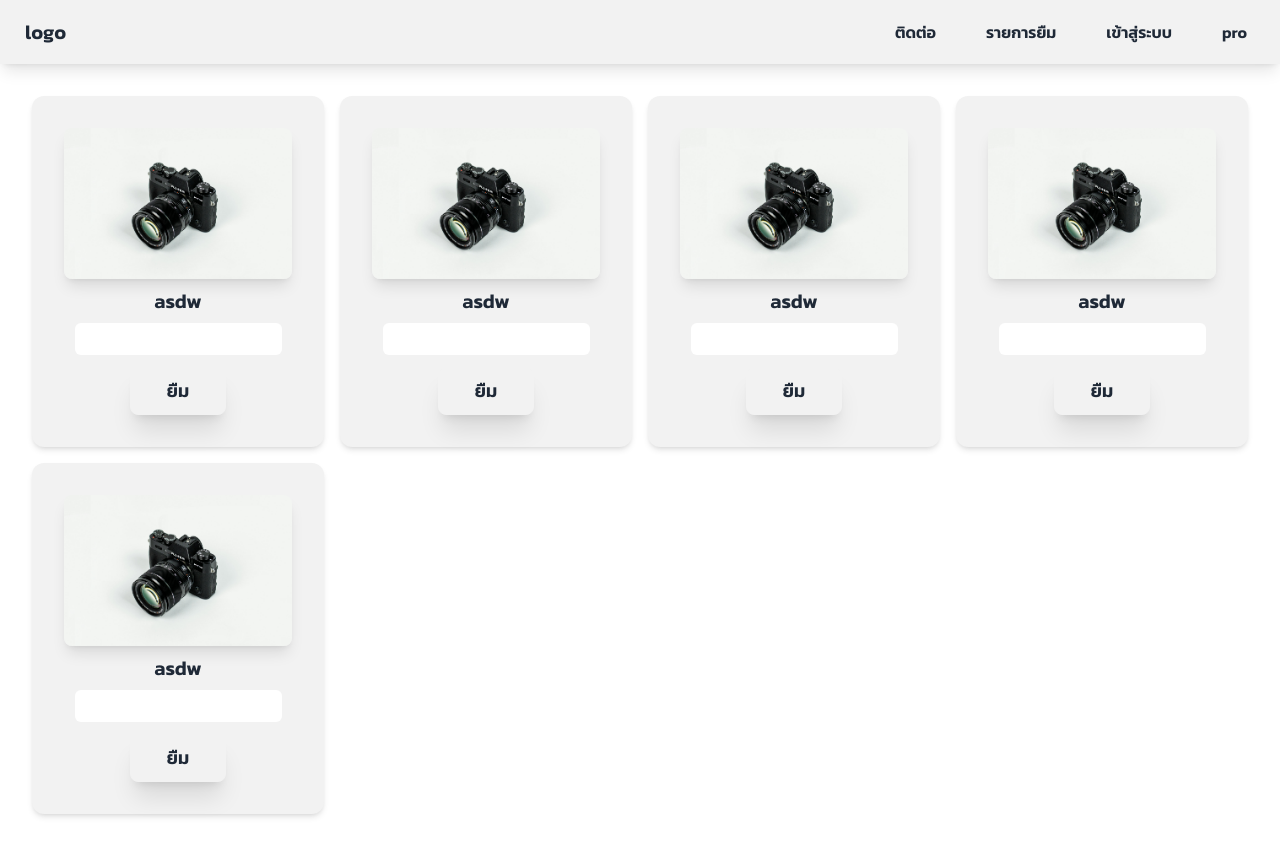
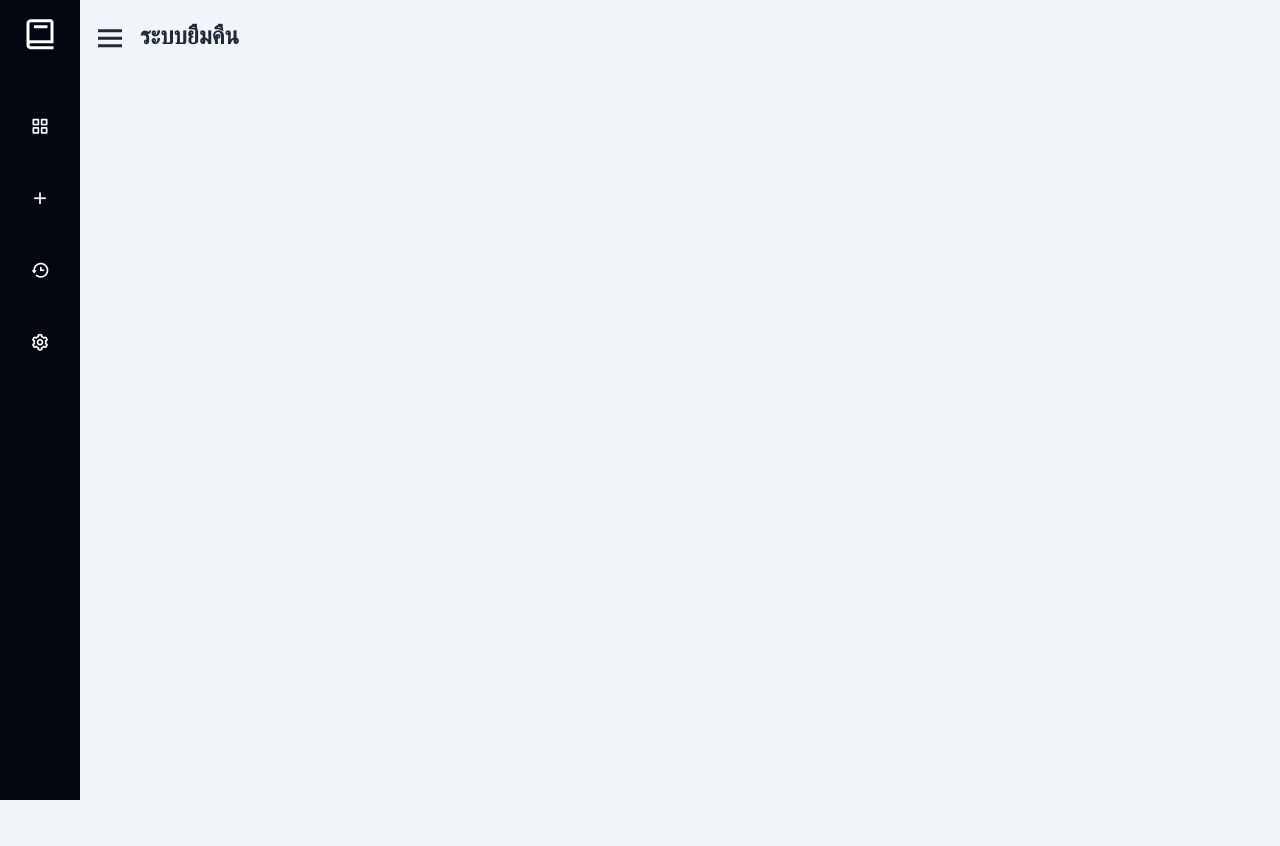
Before and after one commit to JAAAAAAP/bookingphp, a PHP site: page /Pichitchai/test.php in a window 1280 px wide. After the commit the page ends 800 px from the top, so only its background shows below. Run offline with PHP 8.4, Linux system fonts and the light colour scheme; some libraries are stand-ins or nearby versions.

Commit message:
tailwind3

```diff
--- a/src/component/sidebar.php
+++ b/src/component/sidebar.php
@@ -5,6 +5,8 @@
     <meta name="viewport" content="width=device-width, initial-scale=1.0">
     <link rel="stylesheet" href="css/admin.css">
     <link rel="stylesheet" href="https://cdn.jsdelivr.net/npm/boxicons@latest/css/boxicons.min.css">
+    <link href="https://cdn.jsdelivr.net/npm/daisyui@4.8.0/dist/full.min.css" rel="stylesheet" type="text/css" />
+    <script src="https://cdn.tailwindcss.com"></script>
 </head>
 <body>
     <!-- sidebar -->
--- a/src/css/admin.css
+++ b/src/css/admin.css
@@ -1,4 +1,4 @@
-@import url('https://fonts.googleapis.com/css2?family=Poppins:wght@300;400;500;600;700&display=swap');
+  @import url('https://fonts.googleapis.com/css2?family=Poppins:wght@300;400;500;600;700&display=swap');
 *{
   margin: 0;
   padding: 0;
--- a/src/index.php
+++ b/src/index.php
@@ -31,7 +31,7 @@
         ?>
                 <div class="card bg-base-200 rounded-xl h-auto shadow-md">
                     <div class="card-body items-center justify-center">
-                        <img class="shadow-lg rounded-lg w-52" src="<?= $imgUrl ?>" alt="">
+                        <img class="shadow-lg rounded-lg h-40 w-52" src="<?= $imgUrl ?>" alt="">
                         <h3 class="card-title"><?= $row['name'] ?></h3>
                         <form class="card-body justify-center items-center p-0 w-full" action="index.php?get=<?php echo $row['p_id'] ?>" method="post">
                             <input class="input input-md w-48 border-2 border-black " type="number" name="amount[]" min="0" max="<?= $row['amount'] ?>" placeholder="จำนวนที่เหลือ <?= $row['amount'] ?>">
--- a/src/test.php
+++ b/src/test.php
@@ -5,6 +5,7 @@
     <meta charset="UTF-8">
     <meta name="viewport" content="width=device-width, initial-scale=1.0">
     <title>Document</title>
+    <link rel="stylesheet" href="https://cdn.jsdelivr.net/npm/boxicons@latest/css/boxicons.min.css">
     <link href="https://cdn.jsdelivr.net/npm/daisyui@4.8.0/dist/full.min.css" rel="stylesheet" type="text/css" />
     <script src="https://cdn.tailwindcss.com"></script>
 </head>
@@ -13,103 +14,97 @@
     @import url('https://fonts.googleapis.com/css2?family=Kanit:wght@400;500;600;700;800;900&display=swap');
 
     * {
-        font-family: 'Kanit', sans-serif;
+        font-family: 'Poppins', sans-serif;
     }
 </style>
 
-<body>
-    <nav class="navbar justify-between bg-base-200 shadow-lg">
-        <div class="flex">
-            <a class="btn btn-ghost text-xl">logo</a>
-        </div>
-        <ul class="flex">
-            <li><a class="text-base mx-2 btn btn-ghost" href="">ติดต่อ</a></li>
-            <li><a class="text-base mx-2 btn btn-ghost" href="">รายการยืม</a></li>
-            <li><a class="text-base mx-2 btn btn-ghost" onclick="login.showModal()" href="#">เข้าสู่ระบบ</a></li>
-            <li><a class="text-base mx-2 btn btn-ghost" onclick="profile.showModal()" href="#">pro</a></li>
-        </ul>
-    </nav>
 
-    <dialog id="login" class="modal">
-        <div class="modal-box flex flex-col items-center justify-center">
-            <form method="dialog">
-                <button class="btn btn-sm btn-circle btn-ghost absolute right-2 top-2">✕</button>
-            </form>
-            <h3 class="mb-2 text-2xl">เข้าสู่ระบบ</h3>
-            <input class="input input-sm border-2 border-black my-4" type="text" name="" placeholder="ชื่อผู้ใช้">
-            <input class="input input-sm border-2 border-black mb-4" type="password" name="" placeholder="รหัสผ่าน">
-            <button class="btn">เข้าสู่ระบบ</button>
+<body class="bg-slate-100">
 
-        </div>
-    </dialog>
+    <div class="drawer flex flex-row">
+        <input id="my-drawer" type="checkbox" class="drawer-toggle" />
+        <div class="drawer-content flex flex-col items-center h-screen w-20 bg-gray-950 text-white">
+            <div class="mb-8 mt-4 text-4xl">
+                <i class='bx bx-book'></i>
+            </div>
 
-    <dialog id="profile" class="modal justify-end items-start top-14 pr-10">
-        <div class="modal-box flex flex-col items-center justify-center w-96">
-            <form method="dialog">
-                <button class="btn btn-sm btn-circle btn-ghost absolute right-2 top-2">✕</button>
-            </form>
-            <h3 class="mb-2 text-2xl">จัดการโปรไฟล์</h3>
-            <a class="text-base my-2 btn btn-primary" href="">โปรไฟล์</a>
-            <a class="text-base my-2 btn btn-error" href="">ออกจากระบบ</a>
-        </div>
-    </dialog>
+            <div class="my-2 text-xl cursor-pointer flex justify-center items-center w-full h-14 transition ease-in-out duration-200 hover:bg-gray-800">
+                <i class='bx bx-grid-alt'></i>
+            </div>
 
-    <div class="grid grid-cols-4 gap-4 my-8 mx-8">
-        <div class="card bg-base-200 rounded-xl h-auto shadow-md">
-            <div class="card-body items-center justify-center">
-                <img class="shadow-lg rounded-lg w-46" src="img/pexels-math-90946.jpg" alt="">
-                <div class="card-title">asdw</div>
-                <input class="rounded-md border-none px-1 mb-1 h-8" type="number">
-                <div class="card-actions justify-center w-full">
-                    <button class="btn w-24 text-lg shadow-xl">ยืม</button>
-                </div>
+            <div class="my-2 text-xl cursor-pointer flex justify-center items-center w-full h-14 transition ease-in-out duration-200 hover:bg-gray-800">
+                <i class='bx bx-plus'></i>
             </div>
-        </div>
-        <div class="card bg-base-200 rounded-xl h-auto shadow-md">
-            <div class="card-body items-center justify-center">
-                <img class="shadow-lg rounded-lg w-46" src="img/pexels-math-90946.jpg" alt="">
-                <div class="card-title">asdw</div>
-                <input class="rounded-md border-none px-1 mb-1 h-8" type="number">
-                <div class="card-actions justify-center w-full">
-                    <button class="btn w-24 text-lg shadow-xl">ยืม</button>
-                </div>
+
+            <div class="my-2 text-xl cursor-pointer flex justify-center items-center w-full h-14 transition ease-in-out duration-200 hover:bg-gray-800">
+                <i class='bx bx-history'></i>
             </div>
-        </div>
-        <div class="card bg-base-200 rounded-xl h-auto shadow-md">
-            <div class="card-body items-center justify-center">
-                <img class="shadow-lg rounded-lg w-46" src="img/pexels-math-90946.jpg" alt="">
-                <div class="card-title">asdw</div>
-                <input class="rounded-md border-none px-1 mb-1 h-8" type="number">
-                <div class="card-actions justify-center w-full">
-                    <button class="btn w-24 text-lg shadow-xl">ยืม</button>
-                </div>
-            </div>
-        </div>
-        <div class="card bg-base-200 rounded-xl h-auto shadow-md">
-            <div class="card-body items-center justify-center">
-                <img class="shadow-lg rounded-lg w-46" src="img/pexels-math-90946.jpg" alt="">
-                <div class="card-title">asdw</div>
-                <input class="rounded-md border-none px-1 mb-1 h-8" type="number">
-                <div class="card-actions justify-center w-full">
-                    <button class="btn w-24 text-lg shadow-xl">ยืม</button>
-                </div>
-            </div>
-        </div>
-        <div class="card bg-base-200 rounded-xl h-auto shadow-md">
-            <div class="card-body items-center justify-center">
-                <img class="shadow-lg rounded-lg w-46" src="img/pexels-math-90946.jpg" alt="">
-                <div class="card-title">asdw</div>
-                <input class="rounded-md border-none px-1 mb-1 h-8" type="number">
-                <div class="card-actions justify-center w-full">
-                    <button class="btn w-24 text-lg shadow-xl">ยืม</button>
-                </div>
+
+            <div class="my-2 text-xl cursor-pointer flex justify-center items-center w-full h-14 transition ease-in-out duration-200 hover:bg-gray-800">
+                <i class='bx bx-cog'></i>
             </div>
         </div>
 
+        <label for="my-drawer" class="drawer-button h-9">
+            <div class="my-5 ml-3">
+                <div class="flex justify-start items-start text-4xl">
+                    <i class="bx bx-menu cursor-pointer"></i>
+                    <span class="font-bold text-2xl ml-3">ระบบยืมคืน</span>
+                </div>
+            </div>
+        </label>
 
+
+        <div class="drawer-side">
+            <label for="my-drawer" aria-label="close sidebar" class="drawer-overlay"></label>
+            <ul class="menu justify-between flex-col p-0 w-64 bg-gray-950 text-white min-h-full ">
+
+                <div class="flex flex-col justify-center items-center">
+
+                    <div class="drawer-content flex flex-col items-center justify-center w-full bg-gray-950 text-white">
+
+                        <div class="flex w-full justify-center items-center gap-9 mb-8 mt-4">
+                            <i class='bx bx-book text-4xl'></i>
+                            <span class="text-xl font-bold">ระบบยืมคืน</span>
+                        </div>
+
+                        <div class="my-2 text-xl cursor-pointer flex justify-center items-center w-full h-14 transition ease-in-out duration-200 hover:bg-gray-800">
+                            <a href="" class="flex flex-row justify-around items-center gap-8 w-full h-full">
+                                    <i class='bx bx-grid-alt w-20'></i>
+                                    <span class="">สถานะ</span>
+                            </a>
+                        </div>
+
+                        <div class="my-2 text-xl cursor-pointer flex justify-center items-center gap-8 w-full h-14 transition ease-in-out duration-200 hover:bg-gray-800">
+                            <i class='bx bx-plus'></i>
+                            <span>เพิ่ม</span>
+                        </div>
+
+                        <div class="my-2 text-xl cursor-pointer flex justify-center items-center gap-8 w-full h-14 transition ease-in-out duration-200 hover:bg-gray-800">
+                            <i class='bx bx-history'></i>
+                            <span>ประวัติ</span>
+                        </div>
+
+                        <div class="my-2 text-xl cursor-pointer flex justify-center items-center gap-8 w-full h-14 transition ease-in-out duration-200 hover:bg-gray-800">
+                            <i class='bx bx-cog'></i>
+                            <span>ตั้งค่า</span>
+                        </div>
+
+                    </div>
+
+                </div>
+
+                <div class="flex justify-center items-center w-full h-20 bg-gray-800">
+                    <div class="flex items-center justify-around w-full h-full text-xl">
+                        <span>admin</span>
+                        <i class='bx bx-home'></i>
+                        <i class='bx bx-log-out'></i>
+                    </div>
+                </div>
+            </ul>
+        </div>
     </div>
 
-    </div>
 </body>
 
 </html>
```
Also changed, not shown: src/img/2023_10_10_among-us-drip-22033878.png (deleted), src/img/5453c400fe5cf176.png (deleted), src/img/5ba43a1940491c1b.png (deleted), src/img/Screenshot (10).png (deleted), src/img/Screenshot (5).png (deleted), src/img/banana_2d_with_glasses.png (deleted), src/img/pexels-threeshots-806928.jpg (added), src/img/สกรีนช็อต 2024-03-13 200625.png (deleted).
